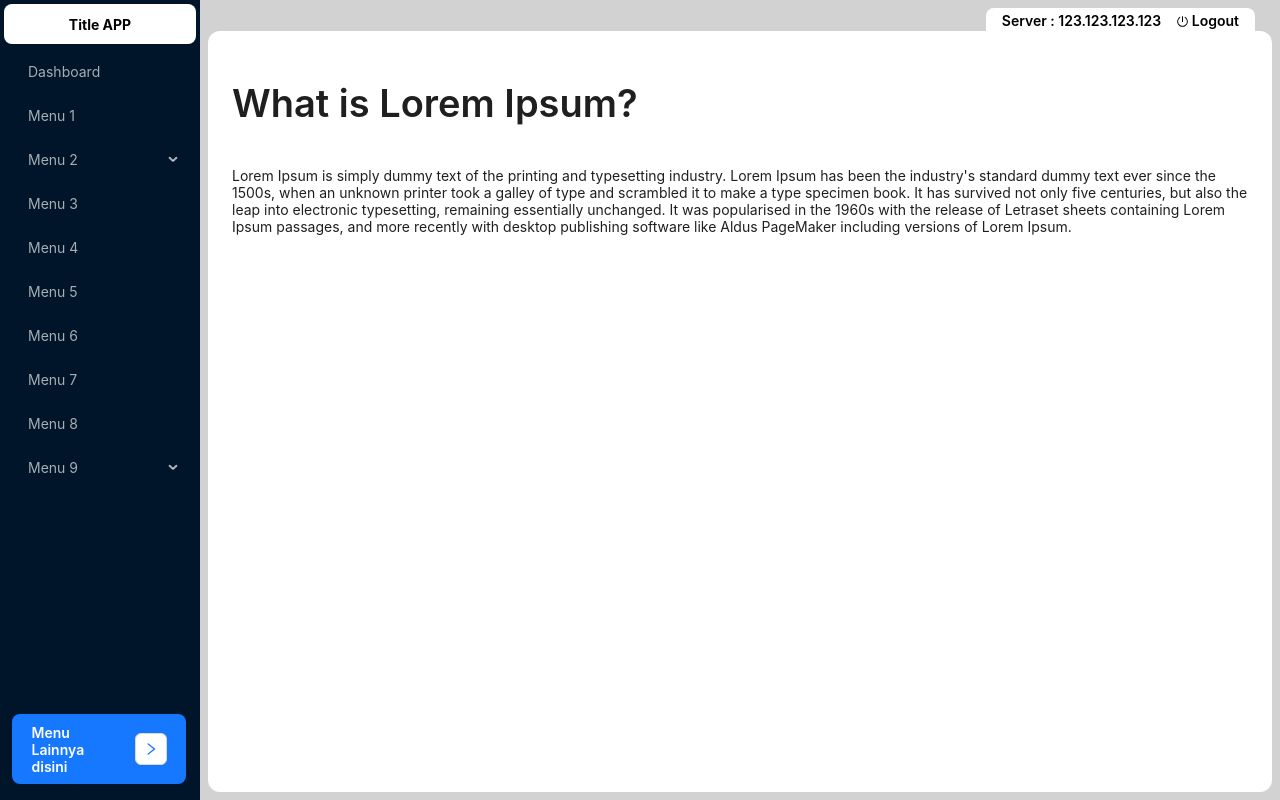
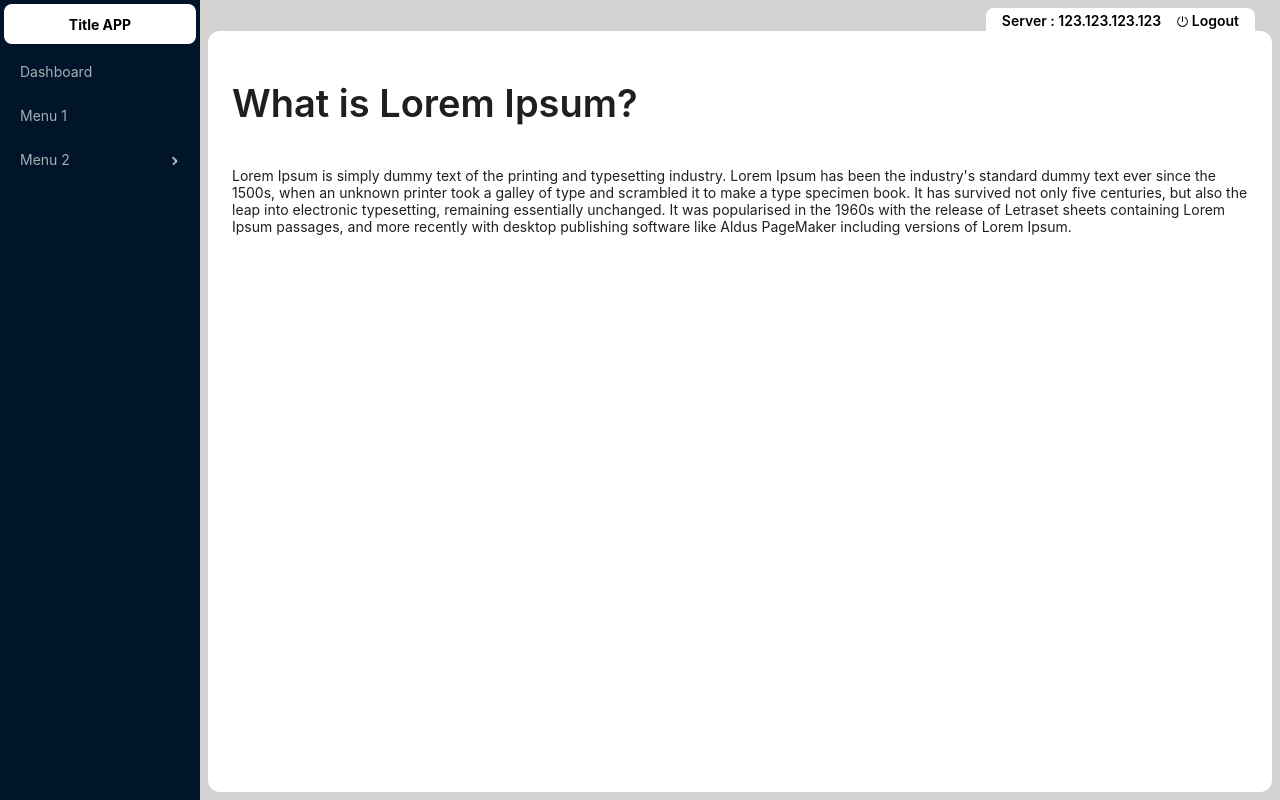
Before and after one commit to klaveriuzent/fe-react-app, a React (Create React App) app: page / in a window 1280 px wide. Built offline with nearby package versions, Linux system fonts and the light colour scheme.

Commit message:
Fix Path

```diff
--- a/src/component/nav/nav-menu.component.tsx
+++ b/src/component/nav/nav-menu.component.tsx
@@ -26,71 +26,37 @@ export const BaseMainComponent = ({
 
   const menuLength = MenuList.length;
 
+  const renderSubMenu = (menu: any, parentPath = '') => {
+    const path = parentPath + menu.path;
+    if (menu.hasSubs && menu.subs && menu.subs.length > 0) {
+      return (
+        <SubMenu key={path} title={menu.label}>
+          {menu.subs.map((sub) => renderSubMenu(sub, path))}
+        </SubMenu>
+      );
+    } else {
+      return (
+        <Menu.Item key={path} onClick={() => onClickChangeChildren(path)}>
+          {menu.label}
+        </Menu.Item>
+      );
+    }
+  };
+
   return (
     <Layout className="first-layout">
       <Sider trigger={null}>
         <div className="title-app">Title APP</div>
         <Menu
           theme="dark"
-          mode="inline"
+          // Gunakan Vertical Jika Menu emiliki subMenu YANG TIDAK WAJAR
+          mode="vertical"
           defaultSelectedKeys={[MenuList[0].label]}
         >
           {showAllMenu &&
-            MenuList.slice(10).map((value) => {
-              if (value.hasSubs && value.subs && value.subs.length > 0) {
-                return (
-                  <SubMenu key={value.label} title={value.label}>
-                    {value.subs.map((sub) => (
-                      <Menu.Item
-                        key={`${value.path}${sub.path}`}
-                        onClick={() =>
-                          onClickChangeChildren(`${value.path}${sub.path}`)
-                        }
-                      >
-                        {sub.label}
-                      </Menu.Item>
-                    ))}
-                  </SubMenu>
-                );
-              } else {
-                return (
-                  <Menu.Item
-                    key={value.path}
-                    onClick={() => onClickChangeChildren(value.path)}
-                  >
-                    {value.label}
-                  </Menu.Item>
-                );
-              }
-            })}
+            MenuList.slice(10).map((value) => renderSubMenu(value))}
           {!showAllMenu &&
-            MenuList.slice(0, 10).map((value) => {
-              if (value.hasSubs && value.subs && value.subs.length > 0) {
-                return (
-                  <SubMenu key={value.label} title={value.label}>
-                    {value.subs.map((sub) => (
-                      <Menu.Item
-                        key={`${value.path}${sub.path}`}
-                        onClick={() =>
-                          onClickChangeChildren(`${value.path}${sub.path}`)
-                        }
-                      >
-                        {sub.label}
-                      </Menu.Item>
-                    ))}
-                  </SubMenu>
-                );
-              } else {
-                return (
-                  <Menu.Item
-                    key={value.path}
-                    onClick={() => onClickChangeChildren(value.path)}
-                  >
-                    {value.label}
-                  </Menu.Item>
-                );
-              }
-            })}
+            MenuList.slice(0, 10).map((value) => renderSubMenu(value))}
         </Menu>
         {menuLength > 10 && (
           <div className="menu-support">
--- a/src/drawer-menu-list.ts
+++ b/src/drawer-menu-list.ts
@@ -40,111 +40,4 @@ export const MenuList: Array<Menu> = [
       },
     ]
   },
-  {
-    path: '/menu3',
-    label: 'Menu 3',
-    page: PageMenu1Component
-  },
-  {
-    path: '/menu4',
-    label: 'Menu 4',
-    page: PageMenu1Component
-  },
-  {
-    path: '/menu5',
-    label: 'Menu 5',
-    page: PageMenu1Component
-  },
-  {
-    path: '/menu6',
-    label: 'Menu 6',
-    page: PageMenu1Component
-  },
-  {
-    path: '/menu7',
-    label: 'Menu 7',
-    page: PageMenu1Component
-  },
-  {
-    path: '/menu8',
-    label: 'Menu 8',
-    page: PageMenu1Component
-  },
-  {
-    path: '/menu9',
-    label: 'Menu 9',
-    hasSubs: true,
-    subs: [
-      {
-        path: '/child1',
-        label: 'Child 1',
-        page: PageMenu2Child1Component
-      },
-      {
-        path: '/child2',
-        label: 'Child 2',
-        page: PageMenu2Child2Component
-      },
-      {
-        path: '/child1',
-        label: 'Child 1',
-        page: PageMenu2Child1Component
-      },
-      {
-        path: '/child2',
-        label: 'Child 2',
-        page: PageMenu2Child2Component
-      },
-    ]
-  },
-  {
-    path: '/menu10',
-    label: 'Menu 10',
-    page: PageMenu1Component
-  },
-  {
-    path: '/menu11',
-    label: 'Menu 11',
-    page: PageMenu1Component
-  },
-  {
-    path: '/menu12',
-    label: 'Menu 12',
-    page: PageMenu1Component
-  },
-  {
-    path: '/menu13',
-    label: 'Menu 13',
-    page: PageMenu1Component
-  },
-  {
-    path: '/menu14',
-    label: 'Menu 14',
-    page: PageMenu1Component
-  },
-  {
-    path: '/menu15',
-    label: 'Menu 15',
-    page: PageMenu1Component
-  },
-  {
-    path: '/menu16',
-    label: 'Menu 16',
-    page: PageMenu1Component
-  },
-  {
-    path: '/menu17',
-    label: 'Menu 17',
-    page: PageMenu1Component
-  },
-  {
-    path: '/menu18',
-    label: 'Menu 18',
-    page: PageMenu1Component
-  },
-  {
-    path: '/menu19',
-    label: 'Menu 19',
-    page: PageMenu1Component
-  },
 ]
```
